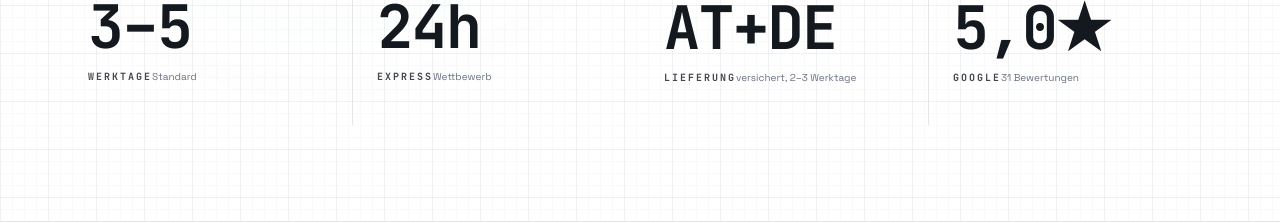
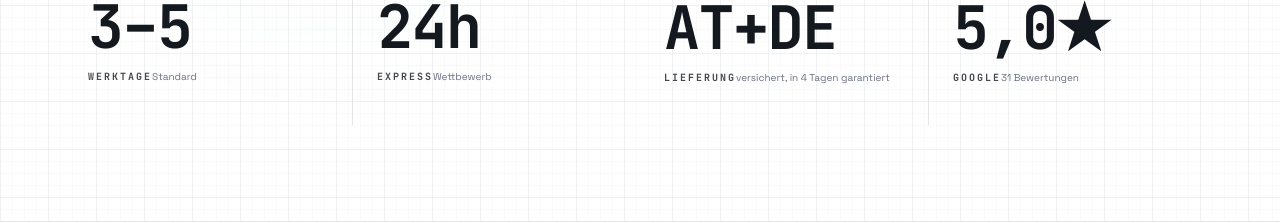
Before and after one commit to kevineppi/nextjs, a Next.js app: page /architekturmodelle in a window 1280 px wide. Shown: the part 555-778 px from the top of the page. Built offline with nearby package versions, Linux system fonts and the light colour scheme; no server answers; the database is empty.

Commit message:
Lieferkachel: 4 Tage garantiert (Kevins verbindliche Zusage statt Schaetzung)
Co-Authored-By: Claude Fable 5 <noreply@anthropic.com>

```diff
--- a/src-pages/Architekturmodelle.tsx
+++ b/src-pages/Architekturmodelle.tsx
@@ -162,7 +162,7 @@ const Architekturmodelle = () => (
                 <p className="mono text-4xl md:text-5xl lg:text-6xl font-bold tracking-tight text-foreground">AT+DE</p>
                 <div className="flex flex-wrap items-baseline gap-x-2 mt-3">
                   <p className="mono text-[10px] font-bold uppercase tracking-[0.2em] text-foreground/80">Lieferung</p>
-                  <p className="text-[10px] text-muted-foreground">versichert, 2–3 Werktage</p>
+                  <p className="text-[10px] text-muted-foreground">versichert, in 4 Tagen garantiert</p>
                 </div>
               </div>
               <div className="relative py-8 md:py-10 px-2 md:px-6 group border-t md:border-t-0 border-l md:border-l border-border">
```
